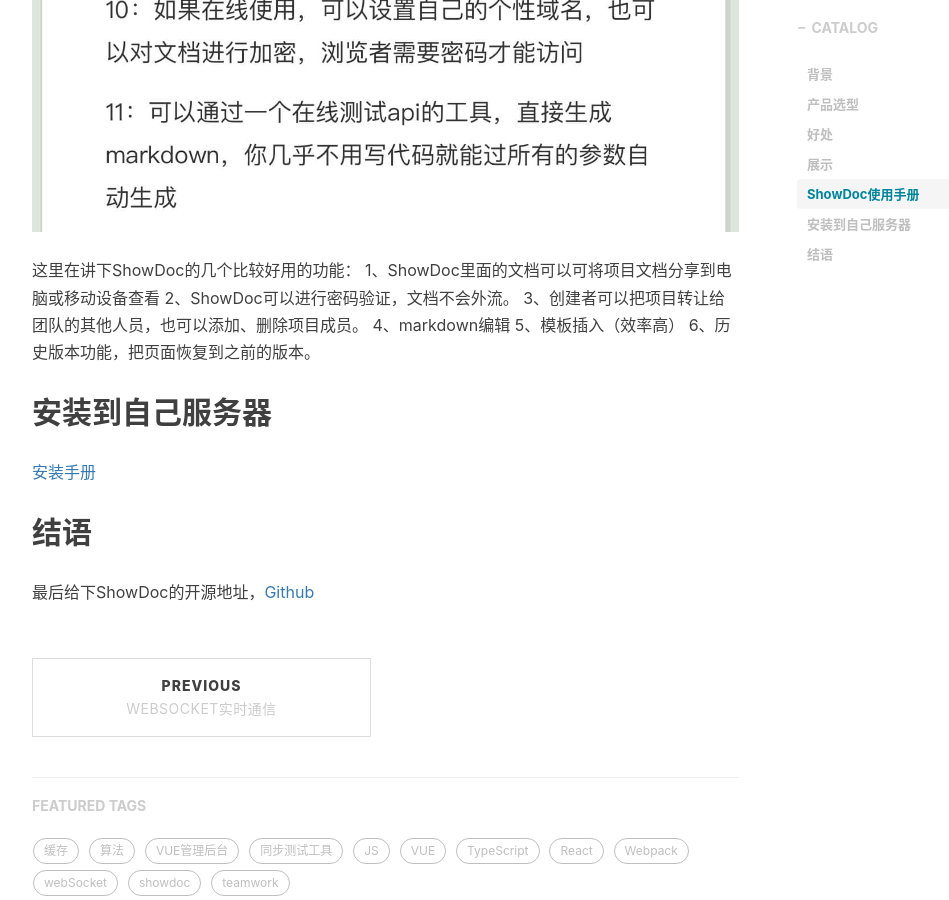
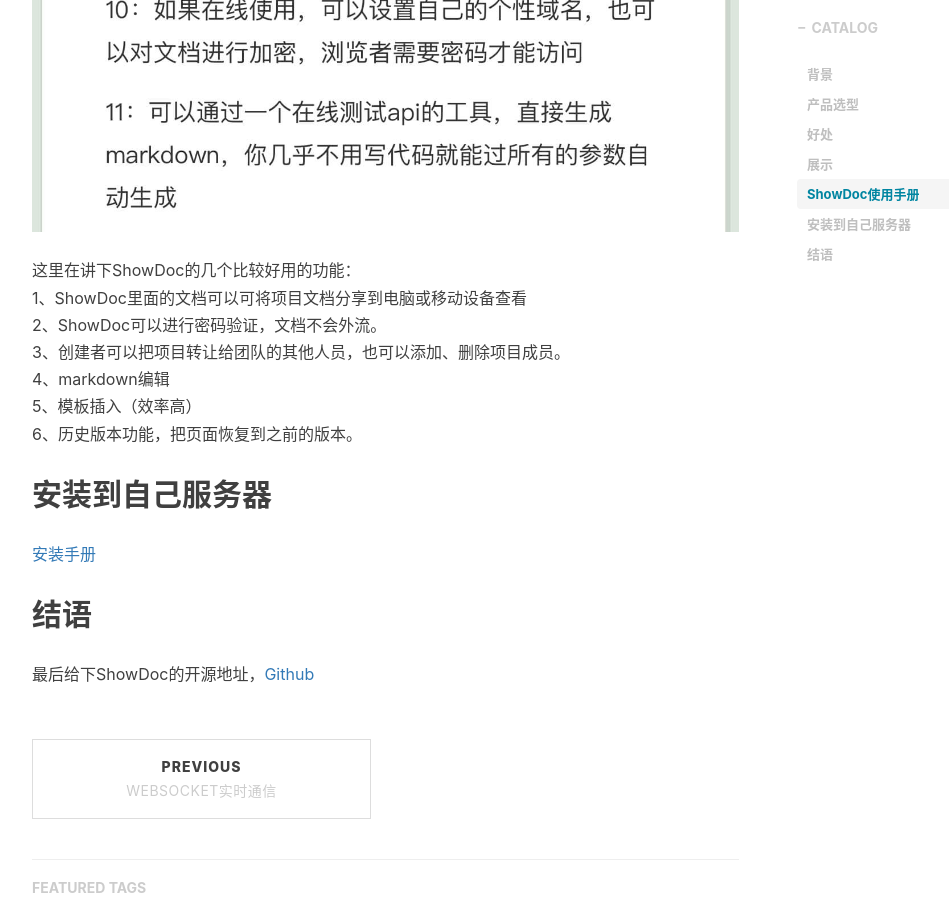
Before and after one commit to 00feng00/00feng00.github.io, a Jekyll site: the page built from _posts/2018-10-16-showdoc_saying.markdown, in a window 1280 px wide and 900 px high, scrolled down 3304 px. Shown: the whole window, without its empty margins (233-1182 px from the left). Built offline with Jekyll 4.4.1, drawn with Linux system fonts in a browser that asks for light colours; nearby versions of some CDN libraries; comment, search, counter and statistics services are not loaded; some of the changed text lies outside the part shown.

```diff
--- a/_posts/2018-10-16-showdoc_saying.markdown
+++ b/_posts/2018-10-16-showdoc_saying.markdown
@@ -19,8 +19,8 @@ tags:
 1、二次开发沟通成本大<br />
 2、文档不能留底，定位问题花费时间多<br />
 3、不利于团队协作<br />
-txt或者world不是一个很好的选择。我有一个感觉，我们团队走的方向应该会趋向专业化。为了让我们的团队开发更加高效，同时减少我们的沟通成本，加快团队之间沟通的效率
-个人觉得应该需要作出一些调整。
+&nbsp;&nbsp;txt或者world不是一个很好的选择。我有一个感觉，我们团队走的方向应该会趋向专业化。为了让我们的团队开发更加高效，同时减少我们的沟通成本，加快团队之间沟通的效率<br />
+&nbsp;&nbsp;个人觉得应该需要作出一些调整。
 
 ## 产品选型
 &nbsp;&nbsp;我对比了几个产品，showdoc应该是比较适合我们团队的。基于以下几点考虑：<br />
@@ -33,12 +33,12 @@ txt或者world不是一个很好的选择。我有一个感觉，我们团队走
 使用ShowDoc有几个好处：<br />
 1、后端开发的数据设计有提高，在开发之前要先定下开发的数据结构，对数据处理更加容易把握。<br />
 2、对测试人员有一个很大的帮助，对职业生涯都有一个很大的提升。这里详细讲下，有了这个，测试人员就可以进行接口测试了，进而自动化也就是下一步的目标了。<br />
-这里介绍三个测试的东东<br />
-1)、 [mocha](https://m.aliyun.com/jiaocheng/topic_75092_1.html) <br />
-2)、 [karma](http://karma-runner.github.io/2.0/index.html) <br />
-3)、 [ava](http://i5ting.github.io/ava-practice/) <br />
-3、对前端更加友好，你懂的<br />
-4、加快团队之间沟通的效率<br />
+&nbsp;&nbsp;&nbsp;&nbsp;这里介绍三个测试的东东<br />
+&nbsp;&nbsp;&nbsp;&nbsp;1)、 [mocha](https://m.aliyun.com/jiaocheng/topic_75092_1.html) <br />
+&nbsp;&nbsp;&nbsp;&nbsp;2)、 [karma](http://karma-runner.github.io/2.0/index.html) <br />
+&nbsp;&nbsp;&nbsp;&nbsp;3)、 [ava](http://i5ting.github.io/ava-practice/) <br />
+&nbsp;&nbsp;&nbsp;&nbsp;3、对前端更加友好，你懂的<br />
+&nbsp;&nbsp;&nbsp;&nbsp;4、加快团队之间沟通的效率<br />
 
 ## 展示
 API文档
@@ -47,15 +47,15 @@ API文档
 <img src="https://00feng00.github.io/img/showdoc_data-saying.jpg">
 
 ## ShowDoc使用手册
-用一张图来说下ShowDoc的一些特点：
+用一张图来说下ShowDoc的一些特点：<br />
 <img src="https://00feng00.github.io/img/showdoc-goodPoint.jpg">
-这里在讲下ShowDoc的几个比较好用的功能：
-1、ShowDoc里面的文档可以可将项目文档分享到电脑或移动设备查看
-2、ShowDoc可以进行密码验证，文档不会外流。
-3、创建者可以把项目转让给团队的其他人员，也可以添加、删除项目成员。
-4、markdown编辑
-5、模板插入（效率高）
-6、历史版本功能，把页面恢复到之前的版本。
+这里在讲下ShowDoc的几个比较好用的功能：<br />
+1、ShowDoc里面的文档可以可将项目文档分享到电脑或移动设备查看<br />
+2、ShowDoc可以进行密码验证，文档不会外流。<br />
+3、创建者可以把项目转让给团队的其他人员，也可以添加、删除项目成员。<br />
+4、markdown编辑<br />
+5、模板插入（效率高）<br />
+6、历史版本功能，把页面恢复到之前的版本。<br />
 
 ## 安装到自己服务器
 [安装手册](https://www.showdoc.cc/help?page_id=13732)
```
